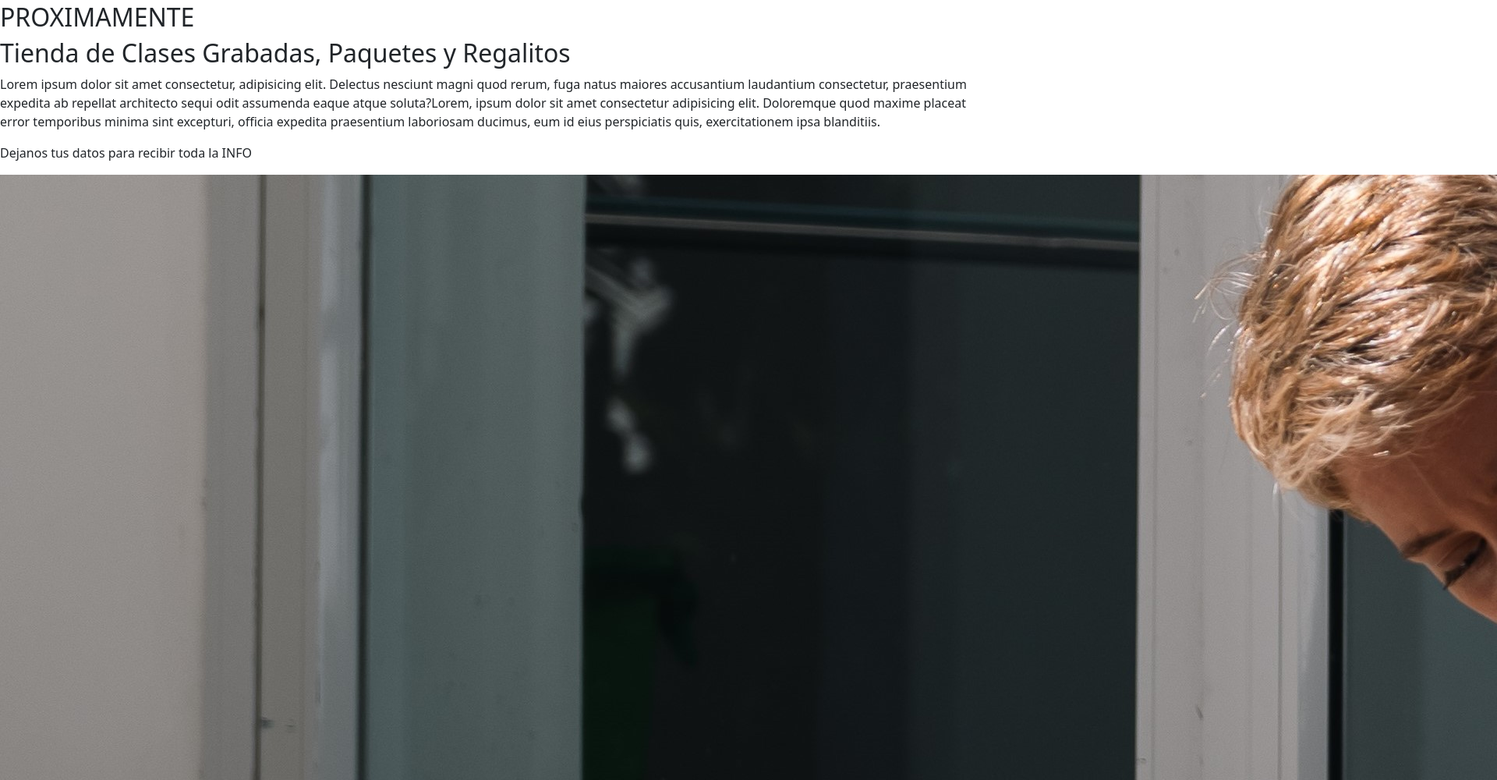
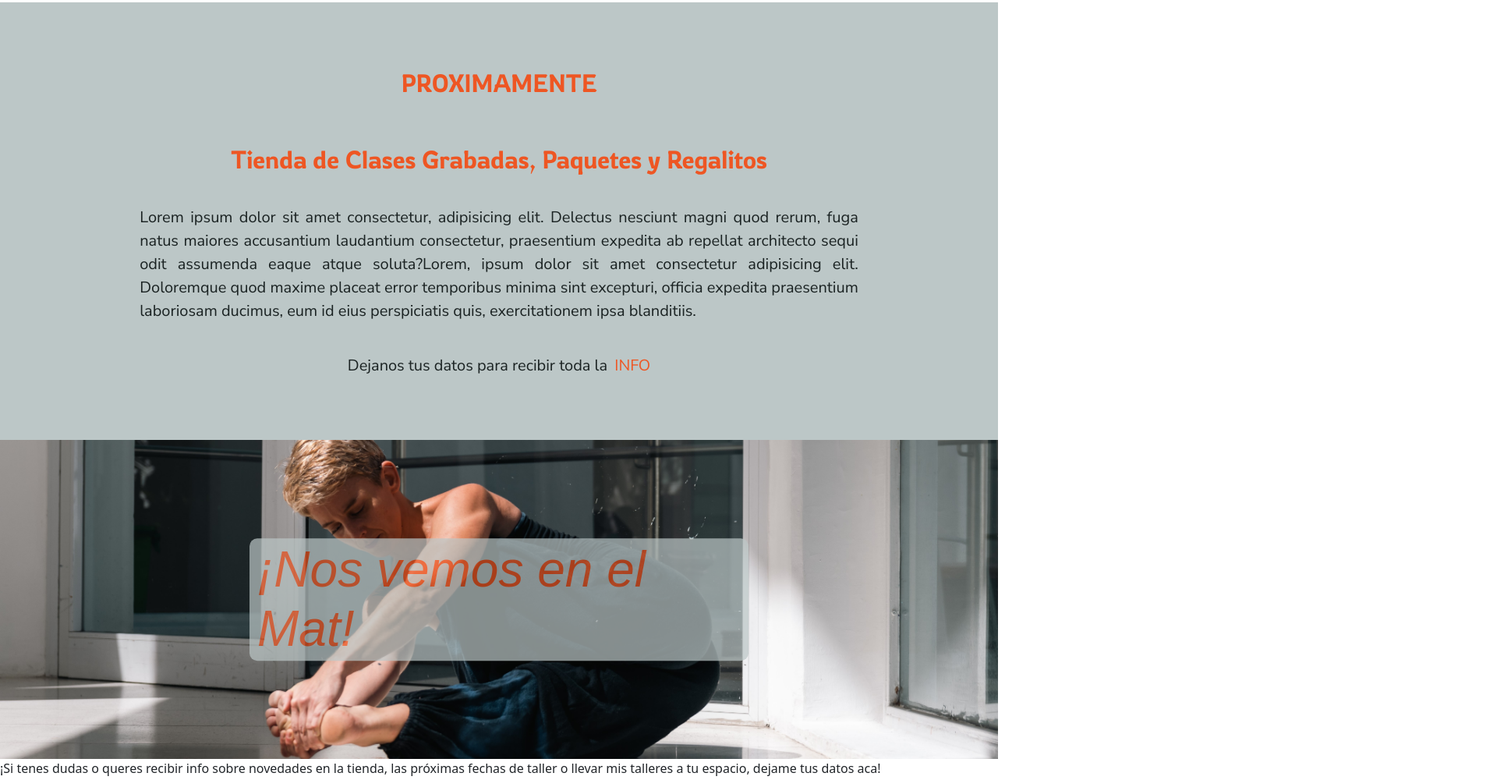
Before and after one commit to AnaLobYoga2/repositorio-proyecto-coder.github.io, a plain HTML site: page index.html in a window 1280 px wide. Shown: the part 3609-4609 px from the top of the page at 78% size, 1920 px wide, since content can reach past the window. Drawn offline with nearby package versions, Linux system fonts and the light colour scheme.

Commit message:
saludos ok

```diff
--- a/index.html
+++ b/index.html
@@ -25,6 +25,10 @@
     <link rel="preconnect" href="https://fonts.googleapis.com">
     <link rel="preconnect" href="https://fonts.gstatic.com" crossorigin>
     <link href="https://fonts.googleapis.com/css2?family=Nunito+Sans:ital,opsz,wght@0,6..12,200..1000;1,6..12,200..1000&family=Rajdhani:wght@300;400;500;600;700&family=Roboto+Flex:opsz,wght@8..144,100..1000&family=Roboto+Mono:ital,wght@0,100..700;1,100..700&display=swap" rel="stylesheet">
+
+    <link rel="preconnect" href="https://fonts.googleapis.com">
+    <link rel="preconnect" href="https://fonts.gstatic.com" crossorigin>
+    <link href="https://fonts.googleapis.com/css2?family=Nunito+Sans:ital,opsz,wght@0,6..12,200..1000;1,6..12,200..1000&family=Rajdhani:wght@300;400;500;600;700&family=Roboto+Flex:opsz,wght@8..144,100..1000&family=Roboto+Mono:ital,wght@0,100..700;1,100..700&family=Rowdies:wght@300;400;700&display=swap" rel="stylesheet">
 
 </head>
 <body>
@@ -261,33 +265,12 @@
                 </div>
               </div>
             </div>
-            <!--<img src="assets/taller-balances.jpg" alt="postura-libelula-taller-balances">
-            <h3>Taller de Balances en brazos</h3>
-            <a href="html/talleres.html#taller-balances">+Info</a><br>
-
-            <img src="assets/taller-extencion.jpg" alt="urdhva-dhanurasana-variantes-taller-columna">
-            <h3>Taller de Extenciones de columna</h3>
-            <a href="html/talleres.html#taller-extencion">+Info</a><br>
-
-            <img src="assets/taller-caderas.jpg" alt="samakonasana-taller-caderas">
-            <h3>Taller de Movilidad y Apertura de Caderas</h3>
-            <a href="html/talleres.html#taller-caderas">+Info</a><br>
-
-            <img src="assets/taller-meditacion.jpg" alt="sukhasana-taller-meditacion">
-            <h3>Taller de Meditación</h3>
-            <a href="html/talleres.html#taller-meditacion">+Info</a><br> -->
-
-        </section>
-
+          </section>
         <section id="tienda">
-
             <h2>PROXIMAMENTE</h2>
-
             <h2>Tienda de Clases Grabadas, Paquetes y Regalitos</h2>
-            <p>Lorem ipsum dolor sit amet consectetur, adipisicing elit. Delectus nesciunt magni quod rerum, fuga natus maiores accusantium laudantium consectetur, praesentium expedita ab repellat architecto sequi odit assumenda eaque atque soluta?Lorem, ipsum dolor sit amet consectetur adipisicing elit. Doloremque quod maxime placeat error temporibus minima sint excepturi, officia expedita praesentium laboriosam ducimus, eum id eius perspiciatis quis, exercitationem ipsa blanditiis.</p>
-
-            <p>Dejanos tus datos para recibir toda la INFO</p>
-            <a href="#form-contacto"></a>
+            <p>Lorem ipsum dolor sit amet consectetur, adipisicing elit. Delectus nesciunt magni quod rerum, fuga natus maiores accusantium laudantium consectetur, praesentium expedita ab repellat architecto sequi odit assumenda eaque atque soluta?Lorem, ipsum dolor sit amet consectetur adipisicing elit. Doloremque quod maxime placeat error temporibus minima sint excepturi, officia expedita praesentium laboriosam ducimus, eum id eius perspiciatis quis, exercitationem ipsa blanditiis.</p><br>
+            <p>Dejanos tus datos para recibir toda la <a href="#form-contacto">INFO</a></p>
 
         </section>
 
@@ -295,10 +278,10 @@
 
     <footer>
 
-        <section class="saludo">
-            <img src="assets/footer.jpg" alt="dragon-squat">
+        <div class="nos-vemos">
+            <img src="assets/footer.jpg" class="img-fluid" alt="dragon-squat">
             <h2>¡Nos vemos en el Mat!</h2>
-        </section>
+        </div>
 
         <section id="form-contacto">
             <p>¡Si tenes dudas o queres recibir info sobre  novedades en la tienda, las próximas fechas de taller o llevar mis talleres a tu espacio, dejame tus datos aca!</p>
--- a/styles/style.css
+++ b/styles/style.css
@@ -655,7 +655,73 @@ main{
      border-color:#bcc7c7;
      opacity: 0.8;
 }
-
+#tienda{
+     background-color: #bcc7c7;
+     padding: 5%;
+}
+#tienda h2{
+     color: #ee5623;
+     display: flex;
+     justify-content: center;
+     padding: 20px;
+     margin-bottom: 20px;
+     font-optical-sizing: auto;
+     font-family: "Rowdies", sans-serif;
+     font-weight: 300;
+     font-style: normal;
+}
+#tienda p{
+     display: flex;
+     justify-content: center;
+     color:#1a2222;
+     font-size: 20px;
+     text-align: justify;
+     margin-left: 10%;
+     margin-right: 10%;
+     font-family: "Nunito Sans", sans-serif !important;
+     font-optical-sizing: auto;
+     font-weight: 400px;
+     font-style: normal;
+     font-variation-settings:
+          "wdth" 100,
+          "YTLC" 500;
+}
+#tienda a{
+     color:#ee5623;
+     font-size: 20px;
+     text-align: justify;
+     margin-left: 1%;
+     text-decoration: none;
+     font-family: "Nunito Sans", sans-serif !important;
+     font-optical-sizing: auto;
+     font-weight: 400px;
+     font-style: normal;
+     font-variation-settings:
+          "wdth" 100,
+          "YTLC" 500;
+}
+.nos-vemos{
+     position: relative;
+}
+.nos-vemos h2{
+     position: absolute;
+     top: 50%;
+     left: 50%;
+     transform: translate(-50%, -50%);
+     background-color:#bcc7c7;
+     padding-left: 10px;
+     padding-right: 10px;
+     padding-top: 2px;
+     padding-bottom: 2px;
+     border-radius: 10px;
+     opacity: 0.7;
+     color:#ee5623;
+     font-optical-sizing: auto;
+     font-size: 400%;
+     font-family: brandon-grotesque, sans-serif;
+     font-style: italic;
+     font-weight: 500;
+}
 /**#horarios img .presenciales{
      grid-column: 1/2;
      grid-row: 2/3;
```
